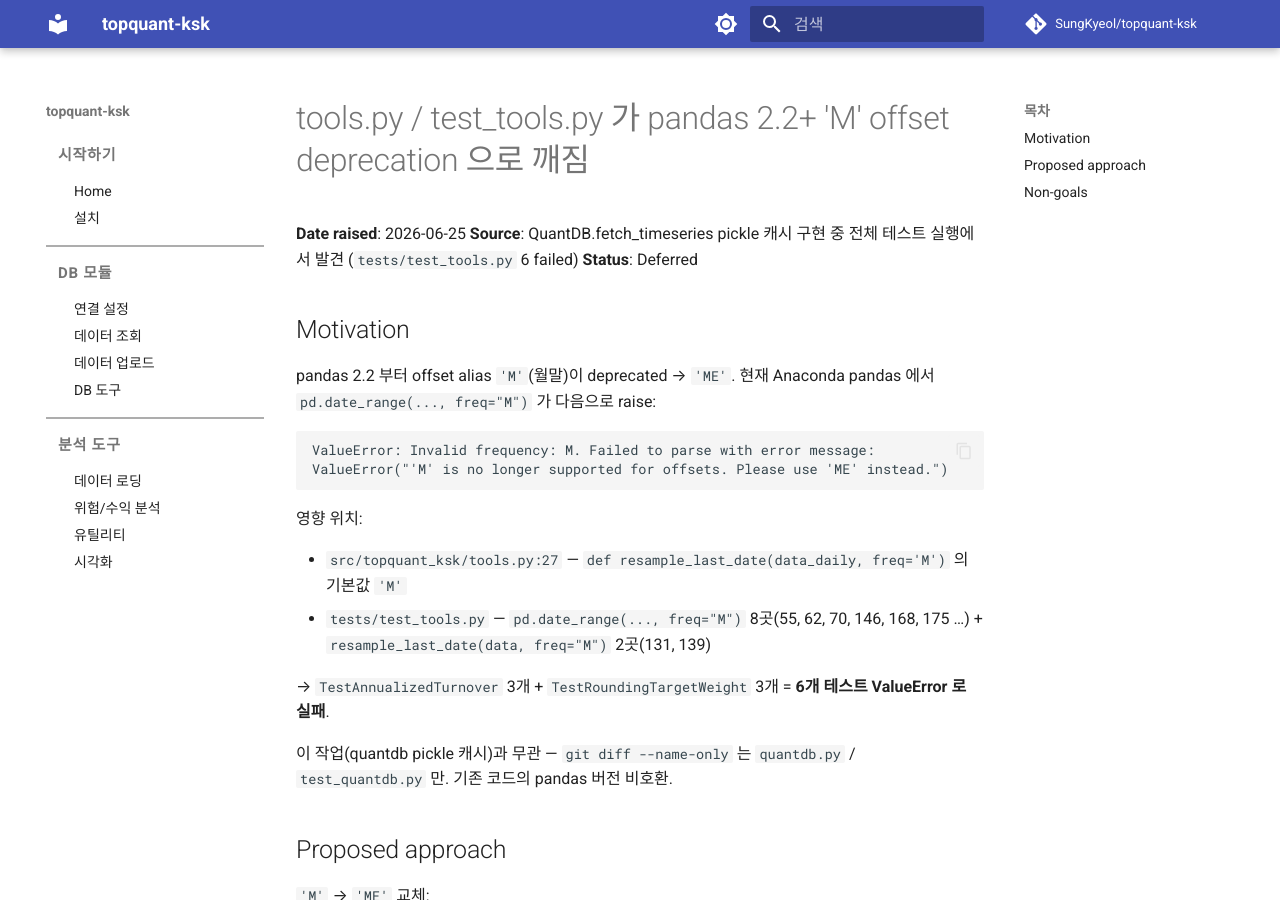
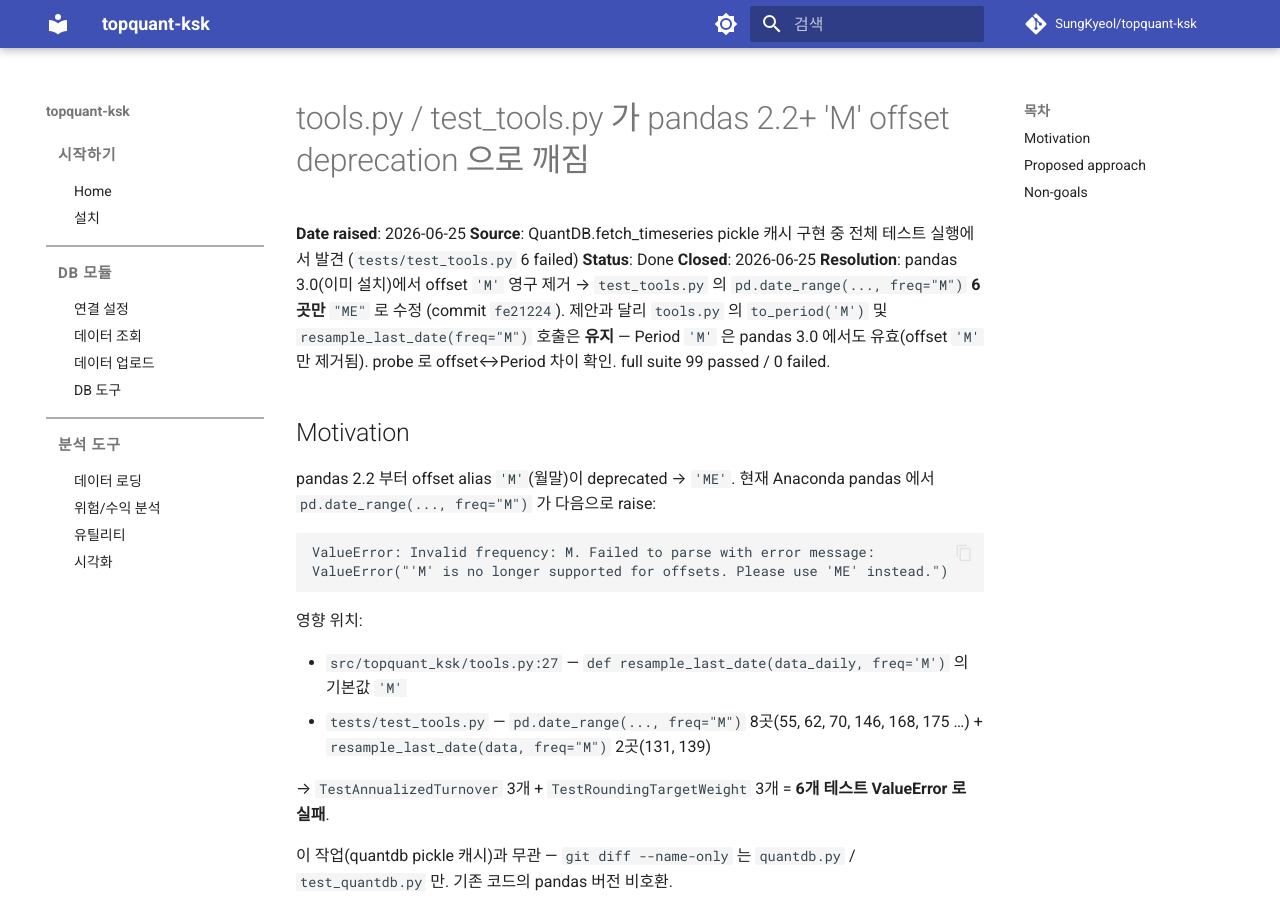
Before and after one commit to SungKyeol/topquant-ksk, an MkDocs documentation site: the page built from docs/follow-up-note/done/2026-06-25-test-tools-pandas-m-offset-deprecation.md, in a window 1280 px wide and 900 px high. Built offline with MkDocs 1.6.1 and Material for MkDocs 9.7.7, drawn with Linux system fonts in a browser that asks for light colours; comment, search, counter and statistics services are not loaded.

Commit message:
docs(follow-up): close test-tools-pandas-m-offset-deprecation

```diff
--- a/docs/follow-up-note/pending-review/2026-06-25-test-tools-pandas-m-offset-deprecation.md
+++ b/docs/follow-up-note/done/2026-06-25-test-tools-pandas-m-offset-deprecation.md
@@ -2,7 +2,9 @@
 
 **Date raised**: 2026-06-25
 **Source**: QuantDB.fetch_timeseries pickle 캐시 구현 중 전체 테스트 실행에서 발견 (`tests/test_tools.py` 6 failed)
-**Status**: Deferred
+**Status**: Done
+**Closed**: 2026-06-25
+**Resolution**: pandas 3.0(이미 설치)에서 offset `'M'` 영구 제거 → `test_tools.py` 의 `pd.date_range(..., freq="M")` **6곳만** `"ME"` 로 수정 (commit `fe21224`). 제안과 달리 `tools.py` 의 `to_period('M')` 및 `resample_last_date(freq="M")` 호출은 **유지** — Period `'M'` 은 pandas 3.0 에서도 유효(offset `'M'` 만 제거됨). probe 로 offset↔Period 차이 확인. full suite 99 passed / 0 failed.
 
 ## Motivation
 
```
